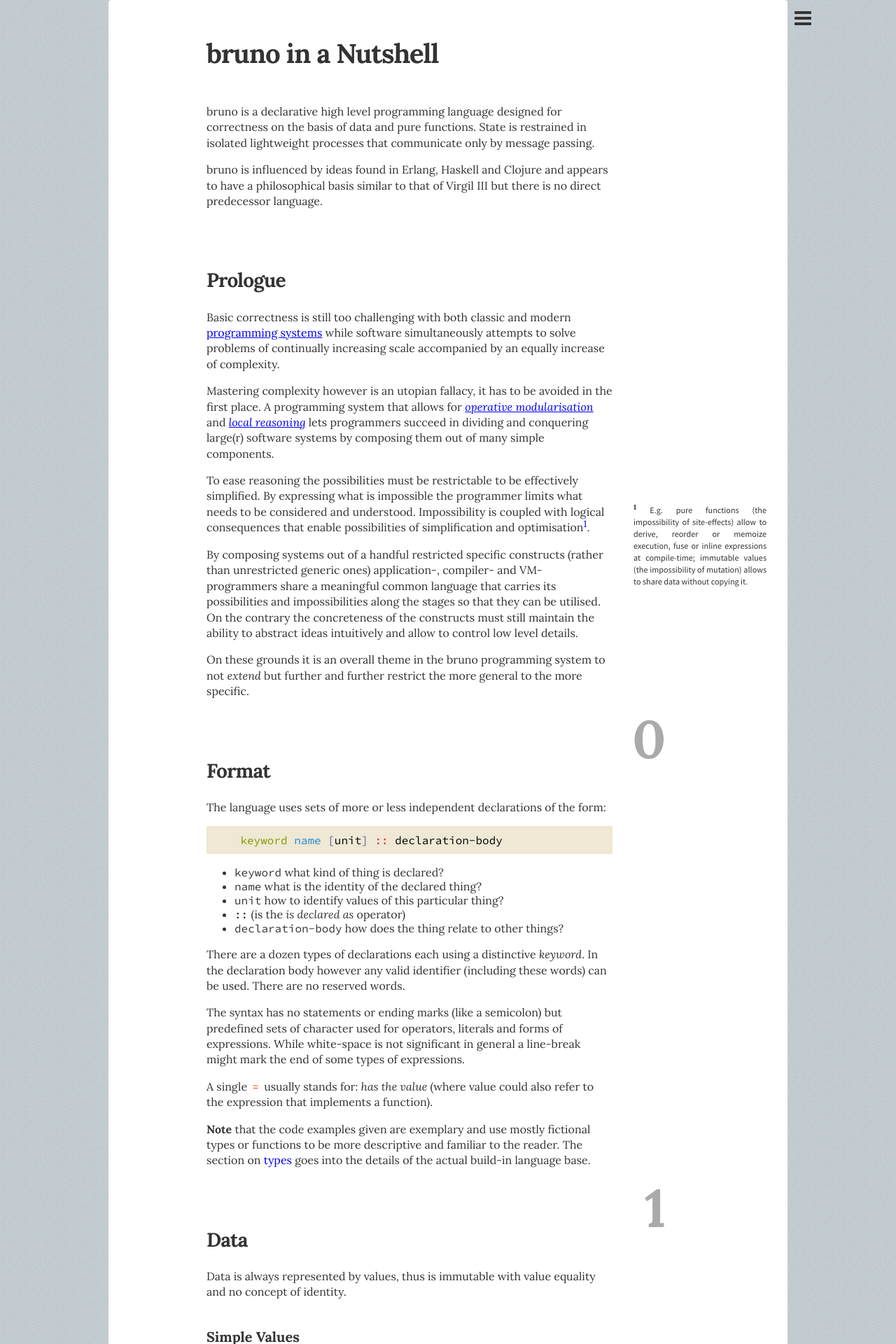
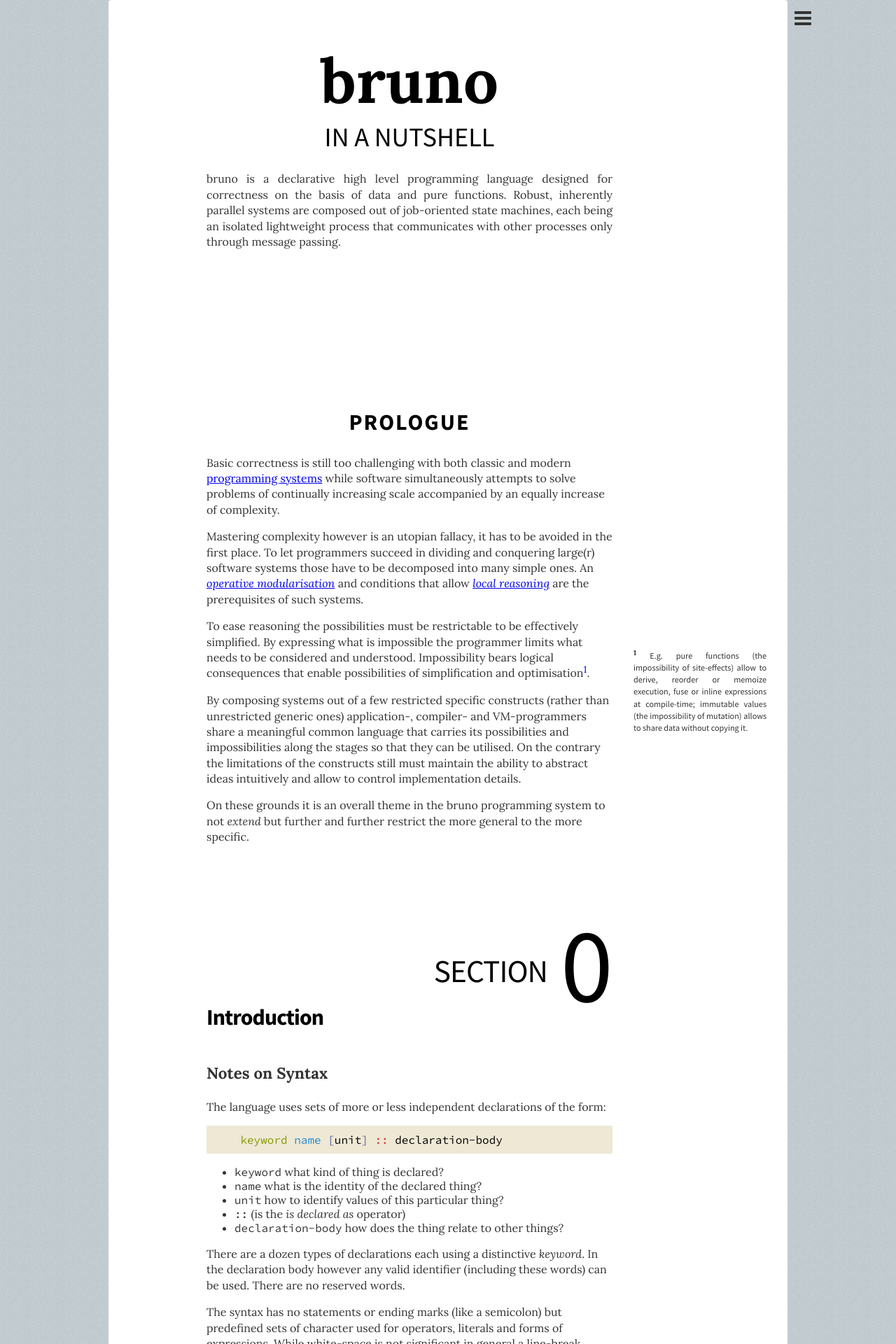
Before and after one commit to bruno-lang/bruno-lang.github.io, a Jekyll site: the page built from in-a-nutshell/index.md, in a window 1280 px wide. Shown: the top 1920 px of the page at 70% size. Built offline with Jekyll 4.4.1, drawn with Linux system fonts in a browser that asks for light colours; nearby versions of some CDN libraries; some of the changed text lies outside the part shown.

Commit message:
better style - reworked text

```diff
--- a/_layouts/default.html
+++ b/_layouts/default.html
@@ -24,7 +24,7 @@
 function highlight(_, html) {
    return html
 	.replace(/([a-z]+\s+)([-a-zA-Z0-9]+)(\s*(\[[^\]]+\]\s*)?::)/g, "$1<def>$2</def>$3")
-	.replace(/([a-z]+\s+)([-a-zA-Z0-9]+)(\s*\<def\>[-a-zA-Z0-9]+\<\/def\>\s*(\[[^\]]+\]\s*)?::)/g, "$1<def>$2</def>$3")
+	.replace(/([a-z]+\s+)([-a-zA-Z0-9]+)(\s*\<def\>[A-Z][0-9]?\<\/def\>\s*(\[[^\]]+\]\s*)?::)/g, "$1<def>$2</def>$3")
 	.replace(/(\s|^)(unit|dimension|data|fn|op|protocol|notation|where|ratio|family|system|machine|behaviour|val|proc|when|process|keyword|with|as)(\s|$)/g, '$1<kw>$2</kw>$3')
 
 	.replace(/"([^"]*)"/g, '<lit><ind>\"</ind>$1<ind>\"</ind></lit>')
--- a/assets/css/bruno.css
+++ b/assets/css/bruno.css
@@ -13,7 +13,7 @@
 	padding-left: 1.5cm;
 	padding-right: 1.5cm;
 	background-color: #69402e; /* #935D3B; /* #64320E; */
-	border-radius: 0.18cm;
+	border-radius: 0.08cm;
 	min-height: 21cm;
 	position: relative;
 	font-family: Lora, serif;
--- a/assets/css/docs.css
+++ b/assets/css/docs.css
@@ -53,9 +53,9 @@
 footer {
 	display: block;
 	text-align: right;
-	font-style: italic;
 	font-size: 80%;
 	padding: 1em;
+	font-family: "Source Sans Pro"
 }
 
 content {
@@ -65,6 +65,9 @@
 }
 content p {
 	line-height: 1.4;
+}
+content h4 + p, content h5 + p {
+	margin-top: 8px;
 }
 content sup {
 	line-height: 1em;
@@ -108,61 +111,57 @@
 	font-weight: bold;
 }
 
+content blockquote + blockquote {
+	text-align: right;
+	font-style: normal;
+}
+
 content h4, content h5 {
-	font-weight: normal; font-family: "Source Code Pro"; color: black;
+	font-weight: bold; font-family: "Source Sans Pro"; margin-bottom: 0;
 }
-content h1 { font-size: 2.4em; font-weight: bold; counter-reset: h2 -1;}
-content h1 em { color: black; }
-content h2 { font-size: 1.75em; }
-content h3 { font-size: 1.25em; }
-content h4 { font-size: 1.125em; }
+content h1 { text-align: center; font-size: 2.4em; font-weight: normal; counter-reset: h2 -1; color: black; font-family: "Source Sans Pro"; text-transform: uppercase; }
+content h1 em { font-style: normal; font-weight: bold; font-size: 2.3em; text-transform: lowercase; font-family: Lora; display: block; }
+content h2 { font-size: 2em; font-family: "Source Sans Pro"; color: black; }
+content h3 { font-size: 1.4em; }
+content h4 { font-size: 1.1em; text-transform: uppercase; }
 content h5 { font-size: 1em; margin-bottom: 0; }
-content h1 em { font-style: normal; font-weight: bold; }
-@media screen {
-  content h1 { /* color: #69402e; */ }
-	content h1:first-child { position: fixed; width: 600px; margin: 0; top: 0; padding: 0;
-		letter-spacing: -0.03em;
-		background: linear-gradient(to bottom, rgba(255,255,255,1),  rgba(255,255,255,0));
-		background-image: -webkit-gradient(linear, left top, left bottom, from(rgba(255,255,255,1)),to(rgba(255,255,255,0)), color-stop(.8,rgba(255,255,255,0.8)));
-		background-image: -moz-linear-gradient(rgba(255,255,255,1) 60%, rgba(255,255,255,0) 100%);
-		line-height: 4;
-	}
-	content h1:first-child + * { padding-top: 100px; }
-}
 content h2 { font-weight: bold; letter-spacing: -0.03em; }
 content h4 em, content h3 em, content h2 em { font-size: 80%; font-weight: 300; font-style: normal; }
 
-@media screen {
-	content h2 { margin-top: 3em; }
+content h2 { margin-top: 6cm; }
 content h3 { margin-top: 2em; }
+content h2[id$=logue] {
+	text-align: center; text-transform: uppercase; letter-spacing: 2px;
+}
 content h2:not([id$=logue]):before {
 	counter-increment: h2;
 	content: counter(h2, decimal);
-		color: #aaa;
-		font-size: 2cm;
-		margin-right: -2cm;
+	font-size: 4cm;
 	margin-top: -1em;
 	position: relative;
 	float: right;
+	font-family: "Source Sans Pro";
+	font-weight: normal;
 }
+content h2:not([id$=logue]):after {
+	font-weight: normal;
+	content: "SECTION";
+	font-size: 1.2cm;
+	margin-top: -2cm;
+	margin-right: 5mm;
+	position: relative;
+	float: right;
+	font-family: "Source Sans Pro";
 }
+
+content h1 + p { text-align: justify; }
 
 @media print {
 	content h1 { margin-top: 40%; margin-bottom: 20%; text-align: center;}
-	content h1 + p, content h1 + p + p { text-align: justify; width: 80%; margin: 0.5em auto; }
+	content h1 + p, content h1 + p + p { width: 80%; margin: 0.5em auto; }
 	content h2 { page-break-before: always; padding-top: 5em; font-size: 2em; }
-	content h2:not([id$=logue]):before {
-		counter-increment: h2;
-		content: counter(h2, decimal);
-		position: relative;
-		float: right;
-		font-size: 3cm;
-		margin-top: -1em;
-		font-weight: normal;
-		line-height: 1em;
-	}
-	content h3 { padding-top: 3.5em; }
-	content > p { widows: 3; orphans: 3; line-height: 1.6; font-size: 1rem; }
+	content h3 { padding-top: 1em; }
+	content > p { widows: 3; orphans: 3; line-height: 1.4; font-size: 1rem; }
 	.sidenote { font-size: 0.9em; }
 	h1, h2, h3, h4, h5 { page-break-after: avoid; }
 }
--- a/in-a-nutshell/index.md
+++ b/in-a-nutshell/index.md
@@ -3,18 +3,14 @@
 title:  "in a Nutshell"
 ---
 
-# bruno in a Nutshell
+# _bruno_ in a Nutshell
 
 bruno is a declarative high level programming language designed for correctness
 on the basis of data and pure functions.
-State is restrained in isolated lightweight processes that communicate only by
-message passing.
+Robust, inherently parallel systems are composed out of job-oriented state
+machines, each being an isolated lightweight process that communicates with
+other processes only through message passing.
 
-bruno is influenced by ideas found in Erlang, Haskell and Clojure and appears
-to have a philosophical basis similar to that of Virgil III but there is no
-direct predecessor language.
-
-<noindex/>
 ## Prologue
 Basic correctness is still too challenging with both classic and modern
 [programming systems](/glossary/#programming-system) while software
@@ -22,15 +18,15 @@
 accompanied by an equally increase of complexity.
 
 Mastering complexity however is an utopian fallacy, it has to be avoided in the
-first place. A programming system that allows for
-[*operative modularisation*](/glossary/#operative-modularisation)
-and [*local reasoning*](/glossary/#local-reasoning) lets programmers succeed
-in dividing and conquering large(r) software systems by composing them out of
-many simple components.
+first place. To let programmers succeed in dividing and conquering large(r)
+software systems those have to be decomposed into many simple ones.
+An [*operative modularisation*](/glossary/#operative-modularisation)
+and conditions that allow [*local reasoning*](/glossary/#local-reasoning) are
+the prerequisites of such systems.
 
 To ease reasoning the possibilities must be restrictable to be effectively simplified.
 By expressing what is impossible the programmer limits what needs to be
-considered and understood. Impossibility is coupled with logical consequences
+considered and understood. Impossibility bears logical consequences
 that enable possibilities of simplification and optimisation[^why-restrictions].
 
 [^why-restrictions]: E.g. pure functions (the impossibility of site-effects) allow
@@ -38,18 +34,20 @@
       compile-time; immutable values (the impossibility of mutation) allows to
       share data without copying it.
 
-By composing systems out of a handful restricted specific constructs (rather than
+By composing systems out of a few restricted specific constructs (rather than
 unrestricted generic ones) application-, compiler- and VM-programmers share a
 meaningful common language that carries its possibilities and impossibilities
 along the stages so that they can be utilised.
-On the contrary the concreteness of the constructs must still maintain the
-ability to abstract ideas intuitively and allow to control low level details.
+On the contrary the limitations of the constructs still must maintain the
+ability to abstract ideas intuitively and allow to control implementation details.
 
 On these grounds it is an overall theme in the bruno programming system to not
 _extend_ but further and further restrict the more general to the more specific.
 
 
-## Format
+## Introduction
+
+### Notes on Syntax
 The language uses sets of more or less independent declarations of the form:
 
 		keyword name [unit] :: declaration-body
@@ -78,17 +76,17 @@
 language base.
 
 ## Data
-Data is always represented by values, thus is immutable with value equality and
-no concept of identity.
+Data is always represented by values, thus it is immutable with value equality
+and no presence of an identity.
 
 ### Simple Values
 There are two types of simple values, independent `dimension`s and dependent `unit`s.
 
-		dimension Time [T] :: Int '0..
+		dimension Time :: Int '0..
 
-`Time` is a specialisation of a integral number `>= 0` abbr. as `T`. While the
-dimension `Time` describes a kind of value _time_ is more of a concept than a
-measurable value. Therefore some _time_ `unit`s are introduced:
+`Time` is a _specialisation_ of a integral number larger than or equal to `'0`.
+While the dimension `Time` describes a kind of value, _time_ is more of a concept
+than a measurable thing itself. Therefore some _time_ `unit`s are introduced:
 
 		unit Minutes [min] :: Time
 		unit Seconds [sec] :: Time
@@ -119,17 +117,20 @@
 is known.
 
 ### Composite Values
+
+#### Tuples
 Composite values (often loosely equated with records or structs) are declared as
 `data` types.
 
 		data Rect :: (Length width, Length height)
 
-A `Rect` is a tuple with two `Length` fields, `width` and `height`. While all
-types are nominal they can be used as (structurally typed) tuples. A `Rect` is
-also a tuple of type `(Length, Length)`.
+A `Rect` is a tuple with two `Length` fields, `width` and `height`. While `data`
+types are nominal typed they can be used as (structurally typed) tuples.
+A `Rect` can be _generalised_ to a tuple of type `(Length, Length)`.
 
-Finally there are collection types for arrays/vectors of elements of identical
-type with fixed length:
+#### Arrays
+Secondly there is the composite type of fixed length arrays (or vectors) of
+elements of identical type:
 
 		data Code :: Char[8]
 		data RGB :: Colour[3]
@@ -171,7 +171,7 @@
 A `Dict` is a set of `(Word, Translation)` twin-tuples (pairs).
 
 ### Views
-Slicing arrays `[*]` creates a slice `[:*]`.
+Slicing an array of type `T[*]` creates a slice of type `T[:*]`.
 
 		Char[:2] he = "hello world" slice '0 '2
 
@@ -184,6 +184,11 @@
 extended with the information about the position of the slice within the
 originating array and the ability derive slices upon the same underlying array
 that are moved or changed in length.
+
+		Char[:2] ld = he shift-to-end
+
+For example `he` could be moved to the end of the underlying array resulting in
+the slice `ld` referring to the sequence `"ld"`.
 
 ### Enumerations
 Both simple and composite value types can be initialised with a list or set of
@@ -235,10 +240,9 @@
 
 ### Literals
 
-##### Conceptual Literals
+#### Conceptual Literals
 There are three types of value literals; the mostly used conceptual value
-literals for simple values as scalars, characters and user defined units and
-dimensions:
+literals for simple values as scalars, characters and user defined units:
 
 		Int scalar = '42
 		Float real = '-0.42
@@ -246,12 +250,13 @@
 		Mass weight = '10kg
 
 Conceptual literals start with a `'` followed by a number or symbol and the unit
-of measure, like `kg`. `Char`acters have `'` as unit and scalars the empty string;
-(numbers without a leading `'` are a length type). When a unit of measure is
-present the type of a literal is derived form it as it has to be unambiguous in
-any scope.
+of measure, like `kg`. `Char`acters have `'` as their _unit_. Scalar numbers
+have no unit of measure. When a unit of measure is present the type of a literal
+is derived form it as it has to be unambiguous in any scope.
+Numbers without a leading `'` on the other hand are no value literals but
+length types.
 
-##### Binary Literals
+#### Binary Literals
 Secondly binary oriented literals typically used for simple numerical values:
 
 		Colour red = #xFF0000
@@ -263,7 +268,7 @@
 
 		Int ten = #10
 
-##### Textual Literals
+#### Textual Literals
 The third type of literals are textual oriented. Composite values are given in a
 way humans are used to write them:
 
@@ -484,9 +489,10 @@
 
 
 ## Abstractions
-Abstractions are forms of indirections that allow to formulate code on more
-abstract levels. Code duplication is avoided at the costs of a minimal runtime
-overhead.
+
+> The purpose of abstraction is not to be vague, but to create a new semantic level in which one can be absolutely precise
+
+> -- Edsger Dijkstra
 
 ### Notations _(abstract over cases)_
 
```
Also changed, not shown: other parts of in-a-nutshell/index.md (+11 -12 lines). Lines whose indentation alone changed are shown as unchanged.
